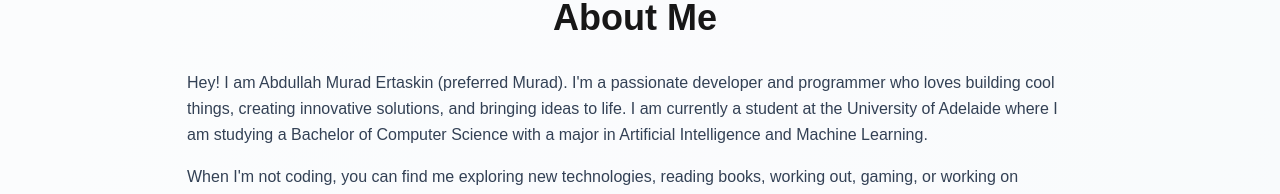
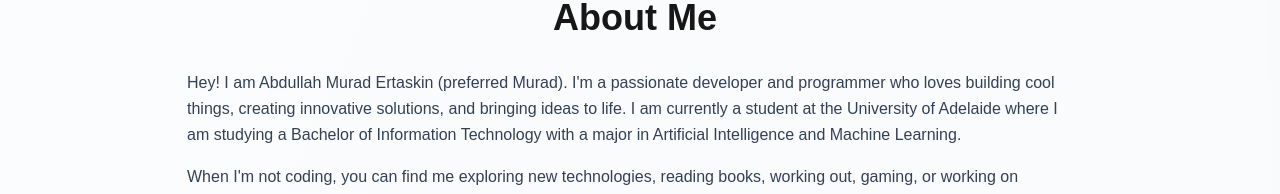
Before and after one commit to MuradErtas/MuradDev, a Next.js app: page / in a window 1280 px wide. Shown: the part 498-692 px from the top of the page. Built offline with nearby package versions, Linux system fonts and the light colour scheme.

Commit message:
Update personal information in CV and About Me section
- Changed degree from Bachelor of Computer Science to Bachelor of Information Technology in both the CV and the About Me section of the homepage.
- Enhanced CV content with updated project descriptions and technical skills.

```diff
--- a/app/page.tsx
+++ b/app/page.tsx
@@ -70,7 +70,7 @@
           <h2 className="text-4xl font-bold mb-8 text-center">About Me</h2>
           <div className="prose prose-lg dark:prose-invert max-w-none">
             <p className="text-slate-700 dark:text-slate-300 leading-relaxed">
-              Hey! I am Abdullah Murad Ertaskin (preferred Murad). I'm a passionate developer and programmer who loves building cool things, creating innovative solutions, and bringing ideas to life. I am currently a student at the University of Adelaide where I am studying a Bachelor of Computer Science with a major in Artificial Intelligence and Machine Learning.
+              Hey! I am Abdullah Murad Ertaskin (preferred Murad). I'm a passionate developer and programmer who loves building cool things, creating innovative solutions, and bringing ideas to life. I am currently a student at the University of Adelaide where I am studying a Bachelor of Information Technology with a major in Artificial Intelligence and Machine Learning.
             </p>
             <p className="text-slate-700 dark:text-slate-300 leading-relaxed mt-4">
               When I'm not coding, you can find me exploring new technologies, reading books, working out, gaming,
```
Also changed, not shown: 1 other file (tests, documents, lock files or other folders).
